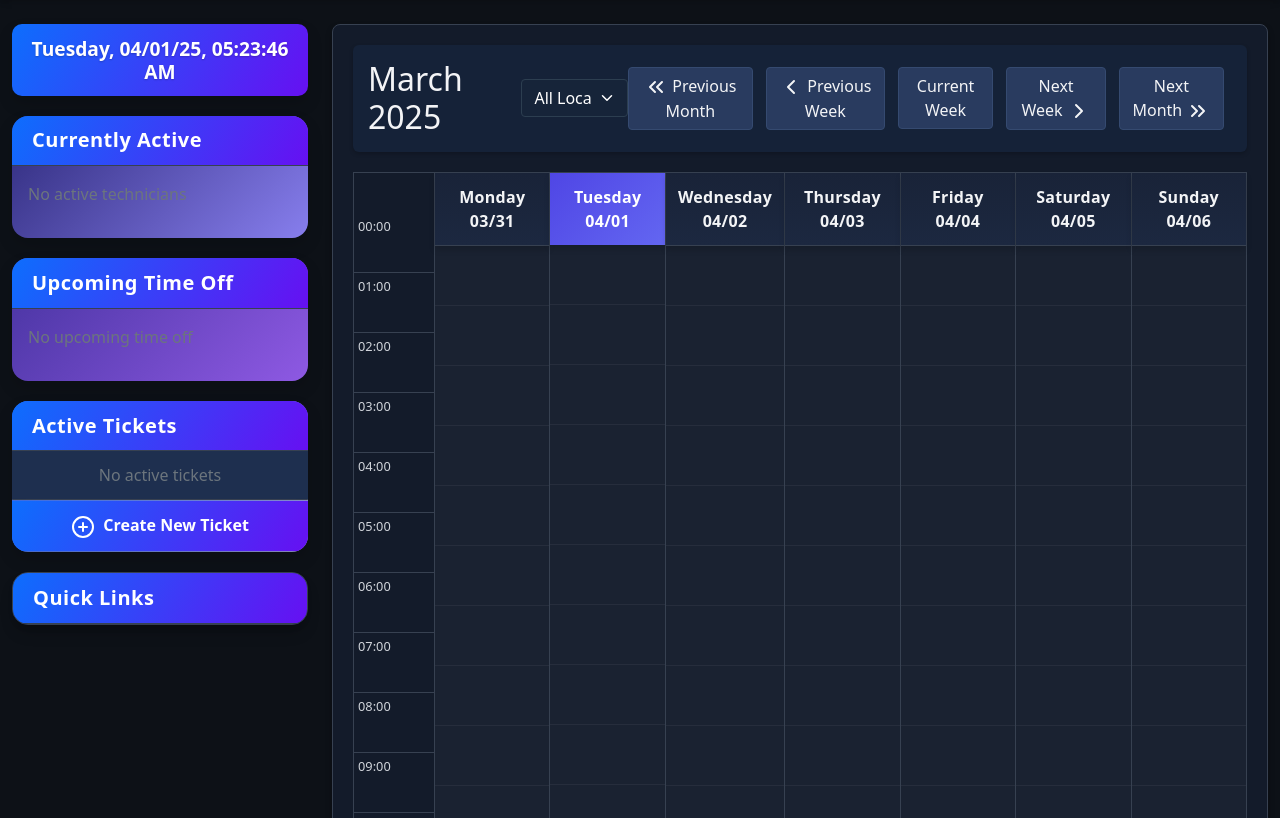
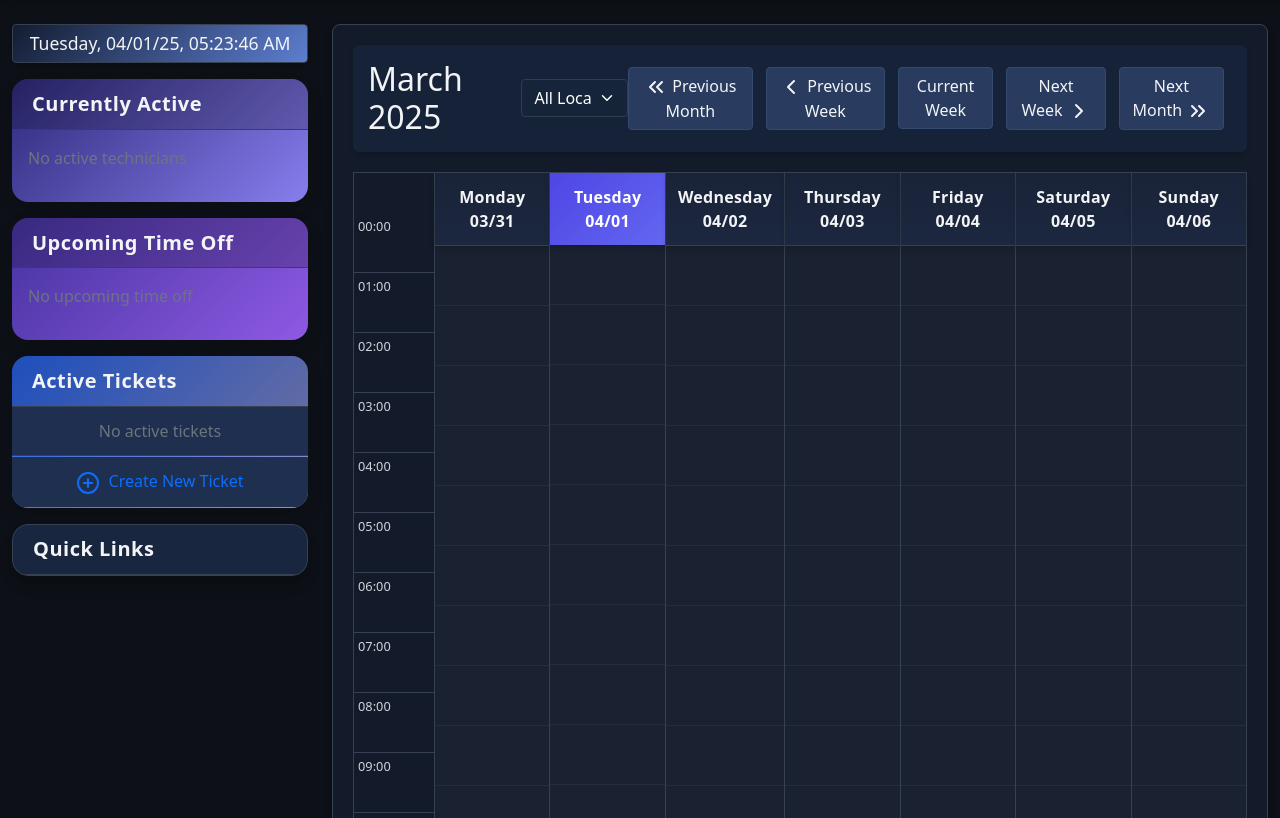
Before and after one commit to tbnobed/techsched, a Flask app: page /calendar in a window 1280 px wide. Shown: the part 63-881 px from the top of the page. Run offline with Flask 3, Linux system fonts and the light colour scheme; the visitor is signed in with stand-in values (Sample User, id 1); data comes from the database, SQL or seed files in the repository; data that the repository does not hold is empty; some libraries are stand-ins or nearby versions.

Commit message:
Restored to '53a56bd87000351a5762df07cb5804211930ef1c'
Replit-Restored-To: 53a56bd87000351a5762df07cb5804211930ef1c

```diff
--- a/templates/base.html
+++ b/templates/base.html
@@ -46,41 +46,6 @@
         .navbar-brand:hover img {
             transform: rotate(20deg);
         }
-
-        /* Floating sidebar cards with drop shadows */
-        .sidebar-card {
-            box-shadow: 0 8px 15px rgba(0, 0, 0, 0.15);
-            border-radius: 10px;
-            transition: all 0.3s ease-in-out;
-            border: none;
-            margin-bottom: 20px;
-            transform: translateY(0);
-        }
-
-        .sidebar-card:hover {
-            box-shadow: 0 12px 20px rgba(0, 0, 0, 0.2);
-            transform: translateY(-5px);
-        }
-
-        .sidebar-card .card-header {
-            border-top-left-radius: 10px;
-            border-top-right-radius: 10px;
-            background: linear-gradient(120deg, var(--primary, #0d6efd) 0%, var(--secondary, #6610f2) 100%);
-            color: white;
-            font-weight: bold;
-        }
-
-        .light-theme .sidebar-card {
-            box-shadow: 0 8px 15px rgba(0, 0, 0, 0.1);
-        }
-
-        .light-theme .sidebar-card:hover {
-            box-shadow: 0 12px 20px rgba(0, 0, 0, 0.15);
-        }
-
-        .light-theme .sidebar-card .card-header {
-            background: linear-gradient(120deg, #1a73e8 0%, #4285f4 100%);
-        }
     </style>
     {% if current_user.is_authenticated and current_user.theme_preference == 'light' %}
     <link href="{{ url_for('static', filename='css/light-theme.css') }}?v={{ now.timestamp() | int }}" rel="stylesheet">
@@ -90,50 +55,32 @@
     <style>
         /* Use theme variables for current time display */
         #current-time-display {
-            background: linear-gradient(120deg, var(--primary, #0d6efd) 0%, var(--secondary, #6610f2) 100%);
-            padding: 0.8rem;
-            border-radius: 10px;
-            box-shadow: 0 8px 15px rgba(0, 0, 0, 0.15);
-            margin-bottom: 20px;
-            border: none;
-            transition: all 0.3s ease-in-out;
-            transform: translateY(0);
-        }
-
-        #current-time-display:hover {
-            box-shadow: 0 12px 20px rgba(0, 0, 0, 0.2);
-            transform: translateY(-5px);
-        }
-
-        .light-theme #current-time-display {
-            box-shadow: 0 8px 15px rgba(0, 0, 0, 0.1);
-            background: linear-gradient(120deg, #1a73e8 0%, #4285f4 100%);
-            color: white;
+            background-color: var(--dark-panel);
+            padding: 0.5rem;
+            border-radius: 0.25rem;
+            box-shadow: 0 1px 3px rgba(0,0,0,0.3);
+            margin-bottom: 1rem;
+            border: 1px solid var(--dark-border);
         }
 
         #current-time-display h4 {
             margin: 0;
-            color: white;
-            font-size: 1.2rem;
-            font-weight: 600;
-            text-shadow: 0 1px 2px rgba(0,0,0,0.2);
+            color: var(--dark-text);
+            font-size: 1.1rem;
+            font-weight: 500;
         }
 
         /* Style for active users and time off sections */
         .active-user-entry, .time-off-entry {
-            border-radius: 8px;
+            border-radius: 4px;
             background-color: var(--dark-card);
-            transition: all 0.3s ease;
-            box-shadow: 0 2px 5px rgba(0, 0, 0, 0.1);
-            padding: 10px;
-            margin-bottom: 10px;
-            border-left: 4px solid var(--user-color, #0d6efd);
+            transition: all 0.2s ease;
+            box-shadow: 0 1px 3px rgba(0, 0, 0, 0.1);
         }
 
         .active-user-entry:hover, .time-off-entry:hover {
-            transform: translateX(5px);
-            box-shadow: 0 4px 8px rgba(0, 0, 0, 0.2);
-            background-color: rgba(255, 255, 255, 0.05);
+            transform: translateX(2px);
+            box-shadow: 0 2px 5px rgba(0, 0, 0, 0.2);
         }
 
         .active-user-entry .badge, .time-off-entry .badge {
@@ -149,87 +96,6 @@
         .active-user-entry .small, .time-off-entry .small {
             font-size: 0.75rem;
             line-height: 1.4;
-        }
-
-        /* Styling for the ticket items in the sidebar */
-        .ticket-item {
-            transition: all 0.3s ease;
-            border: none;
-            margin-bottom: 2px;
-            border-left: 4px solid transparent;
-        }
-
-        .ticket-item:hover {
-            transform: translateX(5px);
-            background-color: rgba(255, 255, 255, 0.05);
-            z-index: 1;
-        }
-
-        .ticket-item .ticket-priority {
-            border-radius: 4px;
-            box-shadow: 0 1px 3px rgba(0, 0, 0, 0.2);
-        }
-
-        /* Different border colors based on priority */
-        .ticket-item:has(.badge.bg-danger) {
-            border-left-color: #dc3545;
-        }
-
-        .ticket-item:has(.badge.bg-warning) {
-            border-left-color: #ffc107;
-        }
-
-        .ticket-item:has(.badge.bg-info) {
-            border-left-color: #17a2b8;
-        }
-
-        .ticket-item:has(.badge.bg-secondary) {
-            border-left-color: #6c757d;
-        }
-
-        /* Styling for the Create New Ticket button */
-        .create-ticket-btn {
-            background: linear-gradient(120deg, var(--primary, #0d6efd) 0%, var(--secondary, #6610f2) 100%);
-            color: white !important;
-            font-weight: 600;
-            transition: all 0.3s ease;
-            border: none;
-            border-radius: 0 0 10px 10px;
-            box-shadow: 0 4px 8px rgba(0, 0, 0, 0.1);
-        }
-
-        .create-ticket-btn:hover {
-            transform: translateY(-3px);
-            box-shadow: 0 6px 12px rgba(0, 0, 0, 0.15);
-            background: linear-gradient(120deg, var(--secondary, #6610f2) 0%, var(--primary, #0d6efd) 100%);
-        }
-
-        .light-theme .create-ticket-btn {
-            background: linear-gradient(120deg, #1a73e8 0%, #4285f4 100%);
-        }
-
-        .light-theme .create-ticket-btn:hover {
-            background: linear-gradient(120deg, #4285f4 0%, #1a73e8 100%);
-        }
-
-        /* Styling for quick links */
-        .quick-link-item {
-            transition: all 0.3s ease;
-            border: none;
-            margin-bottom: 2px;
-            border-left: 4px solid transparent;
-        }
-
-        .quick-link-item:hover {
-            transform: translateX(5px);
-            background-color: rgba(255, 255, 255, 0.05);
-            border-left-color: var(--primary, #0d6efd);
-            z-index: 1;
-        }
-
-        .light-theme .quick-link-item:hover {
-            background-color: rgba(0, 0, 0, 0.03);
-            border-left-color: #1a73e8;
         }
 
         /* Add CSS for theme toggle in the navbar */
@@ -438,7 +304,7 @@
                     <h4 class="current-datetime"></h4>
                 </div>
 
-                <div class="card sidebar-card">
+                <div class="card">
                     <div class="card-header">
                         <h5 class="card-title mb-0">Currently Active</h5>
                     </div>
@@ -450,7 +316,7 @@
                 </div>
 
                 <!-- Upcoming Time Off Panel -->
-                <div class="card mt-3 sidebar-card">
+                <div class="card mt-3">
                     <div class="card-header">
                         <h5 class="card-title mb-0">Upcoming Time Off</h5>
                     </div>
@@ -462,7 +328,7 @@
                 </div>
 
                 <!-- Open Tickets -->
-                <div class="card mt-3 sidebar-card">
+                <div class="card mt-3">
                     <div class="card-header">
                         <h5 class="card-title mb-0">Active Tickets</h5>
                     </div>
@@ -478,15 +344,15 @@
                                 {% if tickets %}
                                     {% for ticket in tickets %}
                                     <a href="{{ url_for('tickets.view_ticket', ticket_id=ticket.id) }}"
-                                       class="list-group-item list-group-item-action d-flex align-items-center ticket-item">
+                                       class="list-group-item list-group-item-action d-flex align-items-center">
                                         {% if ticket.priority == 3 %}
-                                            <span class="badge bg-danger me-2 ticket-priority">Urgent</span>
+                                            <span class="badge bg-danger me-2">Urgent</span>
                                         {% elif ticket.priority == 2 %}
-                                            <span class="badge bg-warning text-dark me-2 ticket-priority">High</span>
+                                            <span class="badge bg-warning text-dark me-2">High</span>
                                         {% elif ticket.priority == 1 %}
-                                            <span class="badge bg-info me-2 ticket-priority">Medium</span>
+                                            <span class="badge bg-info me-2">Medium</span>
                                         {% else %}
-                                            <span class="badge bg-secondary me-2 ticket-priority">Low</span>
+                                            <span class="badge bg-secondary me-2">Low</span>
                                         {% endif %}
 
                                         <div>
@@ -509,7 +375,7 @@
                                 </div>
                                 {% endif %}
                             {% endif %}
-                            <a href="{{ url_for('tickets.create_ticket') }}" class="list-group-item list-group-item-action text-center create-ticket-btn">
+                            <a href="{{ url_for('tickets.create_ticket') }}" class="list-group-item list-group-item-action text-primary text-center">
                                 <i data-feather="plus-circle" class="me-1"></i> Create New Ticket
                             </a>
                         </div>
@@ -517,7 +383,7 @@
                 </div>
 
                 <!-- Dynamic Quick Links -->
-                <div class="card mt-3 sidebar-card">
+                <div class="card mt-3">
                     <div class="card-header">
                         <h5 class="card-title mb-0">Quick Links</h5>
                     </div>
@@ -525,7 +391,7 @@
                         <div class="list-group list-group-flush">
                             {% for link in get_quick_links() %}
                             <a href="{{ link.url }}" target="_blank"
-                               class="list-group-item list-group-item-action d-flex align-items-center quick-link-item">
+                               class="list-group-item list-group-item-action d-flex align-items-center">
                                 <i data-feather="{{ link.icon }}" class="me-2"></i>
                                 {{ link.title }}
                             </a>
```
